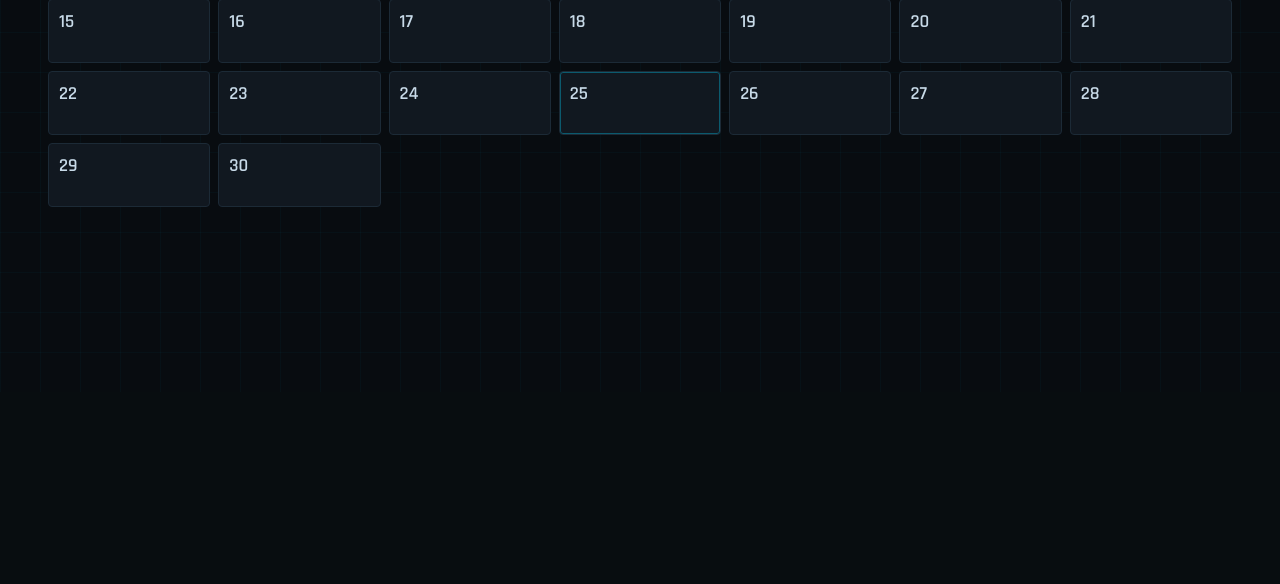
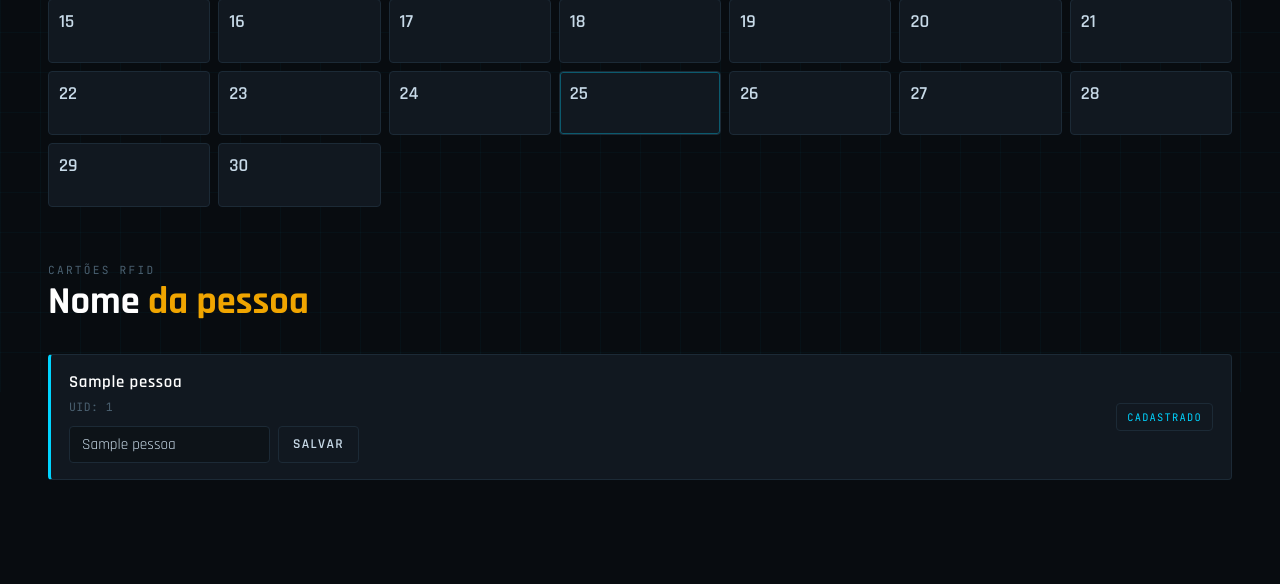
Before and after one commit to talesgrodolfo-ops/Casa_Automatica, a Spring Boot app: page /logs in a window 1280 px wide. Shown: the part 408-992 px from the top of the page. Before the commit the page ends 761 px from the top, so only its background shows below. Run offline with Spring Boot 4, Linux system fonts and the light colour scheme; the visitor is signed in with stand-in values (Sample User, id 1); tables that the repository leaves empty hold one stand-in row (values such as "Sample post"); data that the repository does not hold is empty; some of the project's set-up classes (security, data sources, template engines, error pages and the like) are left out, and stand-ins take their place.

Commit message:
Allow saving person names for RFID card UIDs on the site.
Map each collected card UID to a display name, expose list/save APIs,
and show editable name fields on the logs day view and cards section.

```diff
--- /dev/null
+++ b/src/main/java/luzes/coresystemstgr/porta/CartaoPessoaController.java
@@ -0,0 +1,35 @@
+package luzes.coresystemstgr.porta;
+
+import io.swagger.v3.oas.annotations.Operation;
+import io.swagger.v3.oas.annotations.tags.Tag;
+import org.springframework.http.ResponseEntity;
+import org.springframework.web.bind.annotation.*;
+
+import java.util.Map;
+
+@RestController
+@RequestMapping("/api/porta/cartoes")
+@Tag(name = "Cartões", description = "Nome da pessoa associada a cada cartão RFID")
+public class CartaoPessoaController {
+
+    private final CartaoPessoaService service;
+
+    public CartaoPessoaController(CartaoPessoaService service) {
+        this.service = service;
+    }
+
+    @GetMapping
+    @Operation(summary = "Lista cartões conhecidos e nomes cadastrados")
+    public ResponseEntity<Map<String, Object>> listar() {
+        return ResponseEntity.ok(service.listarResposta());
+    }
+
+    @PutMapping("/{cardUid}")
+    @Operation(summary = "Salva ou atualiza o nome da pessoa do cartão")
+    public ResponseEntity<CartaoPessoa> salvar(
+        @PathVariable String cardUid,
+        @RequestBody CartaoPessoaRequest body
+    ) {
+        return ResponseEntity.ok(service.salvar(cardUid, body != null ? body.getNome() : null));
+    }
+}
--- a/src/main/resources/static/style.css
+++ b/src/main/resources/static/style.css
@@ -707,6 +707,34 @@
             margin-bottom: 12px;
         }
 
+        .card-name-form {
+            display: flex;
+            gap: 8px;
+            margin-top: 12px;
+            flex-wrap: wrap;
+        }
+
+        .card-name-input {
+            flex: 1;
+            min-width: 160px;
+            background: var(--surface);
+            border: 1px solid var(--border);
+            border-radius: 4px;
+            color: var(--text);
+            font-family: 'Rajdhani', sans-serif;
+            font-size: 0.95rem;
+            padding: 8px 12px;
+        }
+
+        .card-name-input:focus {
+            outline: none;
+            border-color: var(--accent2);
+        }
+
+        .card-name-save {
+            padding: 8px 14px;
+        }
+
         @media (max-width: 900px) {
             .day-panels {
                 grid-template-columns: 1fr;
--- a/src/main/resources/templates/logs.html
+++ b/src/main/resources/templates/logs.html
@@ -11,7 +11,7 @@
     <link
         href="https://fonts.googleapis.com/css2?family=Rajdhani:wght@300;400;500;600;700&family=JetBrains+Mono:wght@300;400;500&display=swap"
         rel="stylesheet" />
-    <link rel="stylesheet" th:href="@{/style.css(v=11)}" />
+    <link rel="stylesheet" th:href="@{/style.css(v=12)}" />
 </head>
 
 <body>
@@ -83,11 +83,24 @@
                 </div>
             </div>
         </section>
+
+        <section class="dashboard-section" id="section-cards">
+            <div class="section-header">
+                <div class="section-title">Cartões RFID</div>
+                <div class="section-count">Nome <span>da pessoa</span></div>
+            </div>
+            <div class="event-list" id="cards-list">
+                <div class="loading">carregando cartões...</div>
+            </div>
+        </section>
     </main>
+
+    <div id="toast"></div>
 
     <script>
         const API_CALENDAR = '/api/logs/calendario';
         const API_DAY = '/api/logs/dia';
+        const API_CARDS = '/api/porta/cartoes';
         const WEEKDAYS = ['Dom', 'Seg', 'Ter', 'Qua', 'Qui', 'Sex', 'Sáb'];
         const MONTHS = [
             'Janeiro', 'Fevereiro', 'Março', 'Abril', 'Maio', 'Junho',
@@ -98,6 +111,7 @@
         let viewMonth; // 1-12
         let selectedDay = null;
         let markedDays = new Set();
+        let cardNames = {};
 
         function pad(n) {
             return String(n).padStart(2, '0');
@@ -281,23 +295,122 @@
             }).join('');
         }
 
+        function escapeHtml(value) {
+            return String(value ?? '')
+                .replaceAll('&', '&amp;')
+                .replaceAll('<', '&lt;')
+                .replaceAll('>', '&gt;')
+                .replaceAll('"', '&quot;')
+                .replaceAll("'", '&#39;');
+        }
+
+        function showToast(msg) {
+            const t = document.getElementById('toast');
+            t.textContent = msg;
+            t.classList.add('show');
+            setTimeout(() => t.classList.remove('show'), 3000);
+        }
+
         function renderDoorEntries(entries) {
             const list = document.getElementById('door-entries-list');
             if (!entries.length) {
                 list.innerHTML = '<div class="loading">nenhuma entrada neste dia</div>';
                 return;
             }
-            list.innerHTML = entries.map(e => `
+            list.innerHTML = entries.map(e => {
+                const uid = e.cardUid || '';
+                const nome = e.nome || cardNames[uid] || '';
+                const titulo = nome ? escapeHtml(nome) : `Cartão ${escapeHtml(uid || '—')}`;
+                return `
                 <article class="event-row ${e.offline ? 'offline' : ''}">
                     <div class="event-main">
-                        <div class="event-title">Cartão ${e.cardUid || '—'}</div>
+                        <div class="event-title">${titulo}</div>
                         <div class="event-meta">
+                            <span>UID: ${escapeHtml(uid || '—')}</span>
                             <span>Ocorrido: ${formatDateTime(e.ocorridoEm)}</span>
                             <span>Sync: ${formatDateTime(e.sincronizadoEm)}</span>
                         </div>
+                        ${uid ? cardNameForm(uid, nome) : ''}
                     </div>
                     <div class="event-badge">${e.offline ? 'OFFLINE' : 'ONLINE'}</div>
-                </article>`).join('');
+                </article>`;
+            }).join('');
+            bindCardForms(list);
+        }
+
+        function cardNameForm(uid, nome) {
+            return `
+                <form class="card-name-form" data-uid="${escapeHtml(uid)}">
+                    <input class="card-name-input" type="text" maxlength="120"
+                        placeholder="Nome da pessoa"
+                        value="${escapeHtml(nome)}"
+                        aria-label="Nome da pessoa do cartão ${escapeHtml(uid)}" />
+                    <button type="submit" class="all-toggle on card-name-save">SALVAR</button>
+                </form>`;
+        }
+
+        function bindCardForms(root) {
+            root.querySelectorAll('.card-name-form').forEach(form => {
+                form.addEventListener('submit', async (event) => {
+                    event.preventDefault();
+                    const uid = form.dataset.uid;
+                    const input = form.querySelector('.card-name-input');
+                    const nome = (input?.value || '').trim();
+                    if (!nome) {
+                        showToast('Informe o nome da pessoa');
+                        return;
+                    }
+                    try {
+                        const res = await apiFetch(`${API_CARDS}/${encodeURIComponent(uid)}`, {
+                            method: 'PUT',
+                            headers: { 'Content-Type': 'application/json' },
+                            body: JSON.stringify({ nome })
+                        });
+                        if (!res.ok) throw new Error('save');
+                        const data = await res.json();
+                        cardNames[uid] = data.nome;
+                        showToast(`Nome salvo: ${data.nome}`);
+                        await loadCards();
+                        if (selectedDay) {
+                            await openDay(selectedDay);
+                        }
+                    } catch {
+                        showToast('Erro ao salvar nome do cartão');
+                    }
+                });
+            });
+        }
+
+        async function loadCards() {
+            const list = document.getElementById('cards-list');
+            try {
+                const res = await apiFetch(API_CARDS);
+                if (!res.ok) throw new Error('cards');
+                const data = await res.json();
+                const cards = Array.isArray(data.cards) ? data.cards : [];
+                cardNames = {};
+                cards.forEach(c => {
+                    if (c.cardUid) cardNames[c.cardUid] = c.nome || '';
+                });
+                if (!cards.length) {
+                    list.innerHTML = '<div class="loading">nenhum cartão lido ainda — passe um cartão na porta</div>';
+                    return;
+                }
+                list.innerHTML = cards.map(c => `
+                    <article class="event-row">
+                        <div class="event-main">
+                            <div class="event-title">${c.nome ? escapeHtml(c.nome) : 'Sem nome'}</div>
+                            <div class="event-meta">
+                                <span>UID: ${escapeHtml(c.cardUid || '—')}</span>
+                            </div>
+                            ${c.cardUid ? cardNameForm(c.cardUid, c.nome || '') : ''}
+                        </div>
+                        <div class="event-badge">${c.nome ? 'CADASTRADO' : 'NOVO'}</div>
+                    </article>`).join('');
+                bindCardForms(list);
+            } catch {
+                list.innerHTML = '<div class="loading">erro ao carregar cartões</div>';
+            }
         }
 
         document.getElementById('btn-prev-month').addEventListener('click', async () => {
@@ -324,7 +437,7 @@
 
         (async function boot() {
             initViewMonth();
-            await refreshCalendar();
+            await Promise.all([refreshCalendar(), loadCards()]);
             if (selectedDay) {
                 await openDay(selectedDay);
             }
```
Also changed, not shown: src/main/java/luzes/coresystemstgr/logs/LogsService.java (+14 -1 lines), src/main/java/luzes/coresystemstgr/porta/CartaoPessoa.java (added, +39 -0 lines), src/main/java/luzes/coresystemstgr/porta/CartaoPessoaRepository.java (added, +12 -0 lines), src/main/java/luzes/coresystemstgr/porta/CartaoPessoaRequest.java (added, +17 -0 lines), src/main/java/luzes/coresystemstgr/porta/CartaoPessoaService.java (added, +104 -0 lines), src/main/java/luzes/coresystemstgr/porta/EntradaPorta.java (+13 -1 lines), src/main/java/luzes/coresystemstgr/porta/EntradaPortaService.java (+16 -3 lines), README.md, 1 other file.
